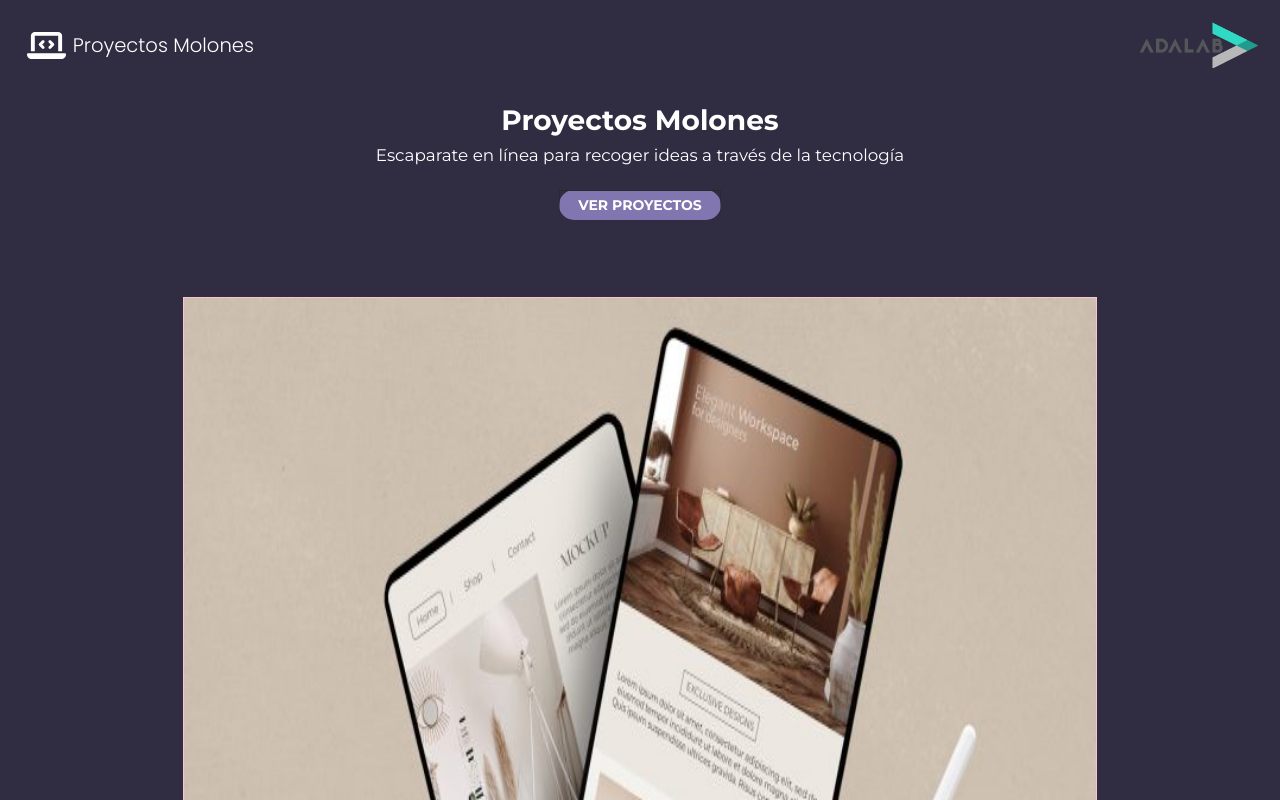
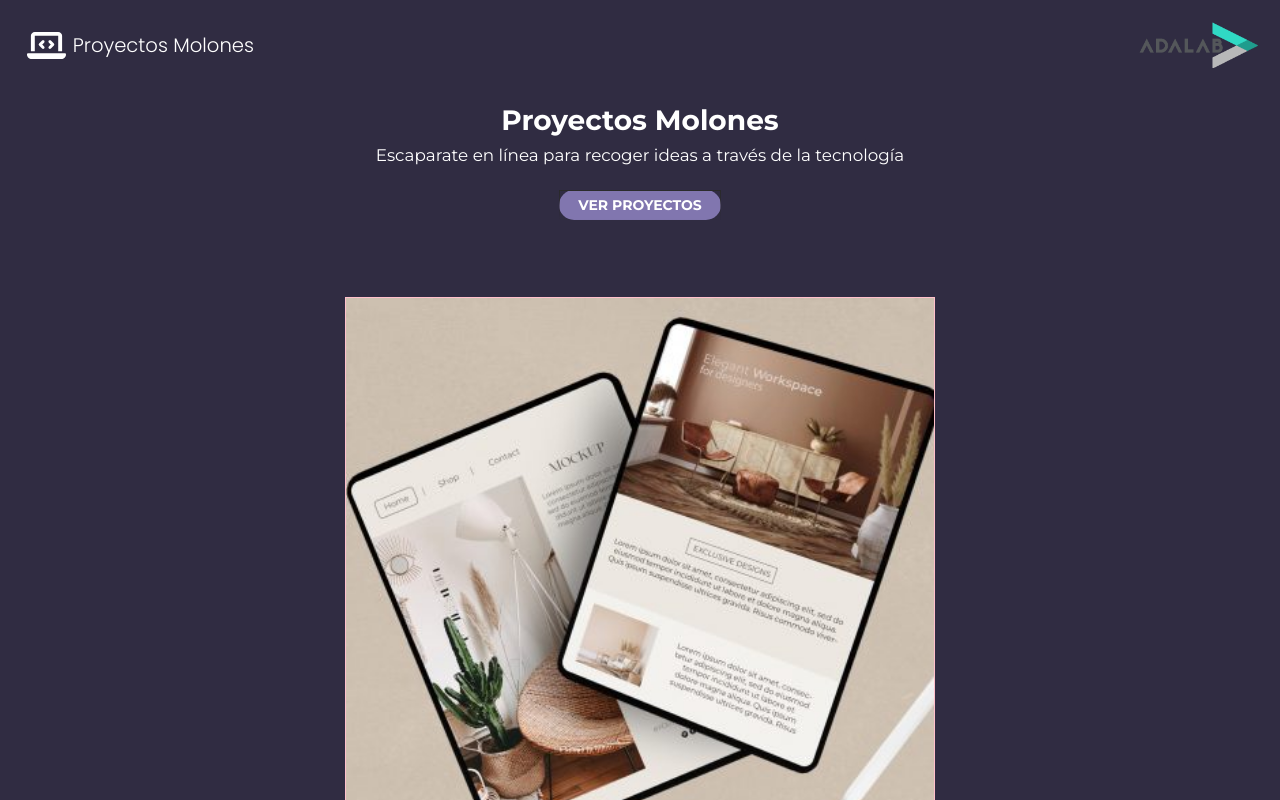
Before and after one commit to AnaEDiBlasi/project-promo-b-module-3-team-3, a React (Vite) app: page /#/form in a window 1280 px wide. Shown: the top 800 px of the page. Built offline with nearby package versions, Linux system fonts and the light colour scheme.

Commit message:
card photo fixed

```diff
--- a/src/styles/App.scss
+++ b/src/styles/App.scss
@@ -124,12 +124,21 @@ fieldset {
   margin-inline: 4rem;
   margin-bottom: 1.8rem;
 }
-
+.preview{
+  display: flex;
+  flex-direction: column;
+  align-items: center;
+  @media screen and (min-width: 768px){
+    width: 60%;
+  }
+}
 
 .preview .projectImage {
   width: 100%;
   aspect-ratio: 1 / 1;
   outline: solid 1px pink;
+  object-fit: cover;
+
 
   // background-image: url('../images/ebook-example.jpg');
   background-position: top center;
@@ -140,6 +149,9 @@ fieldset {
   margin-inline: 20px;
 
   transform: translateY(-45px);
+  @media screen and (min-width: 768px){
+    width: 70%;
+  }
 }
 
 .card {
--- a/src/styles/Landing.scss
+++ b/src/styles/Landing.scss
@@ -146,6 +146,7 @@
 
   .previewLanding .card{
     margin-inline: 20px;
+
   }
 
   .linkProject {
```
